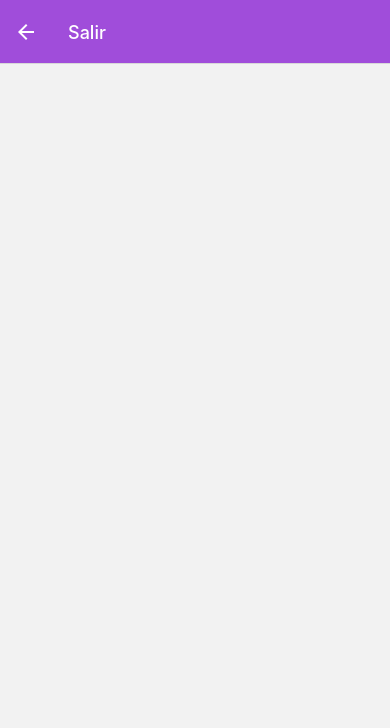
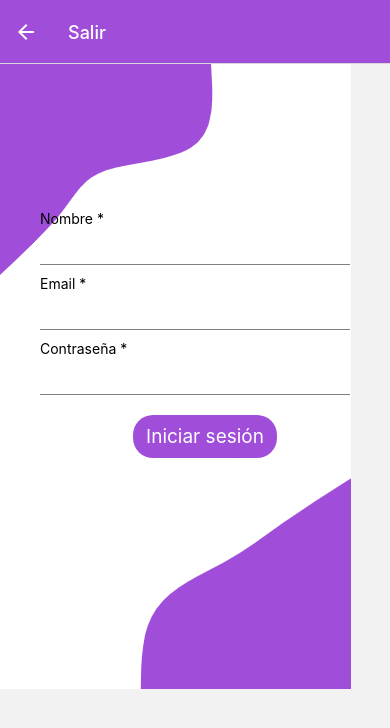
Before and after one commit to Rodriasdev/todo-list-react-native, a React Native app: screen /Register in a window 390 px wide. Shown: the top 728 px of the page. Built offline with nearby package versions, Linux system fonts and the light colour scheme.

Commit message:
added new input to form

```diff
--- a/components/ButtonsLogin.tsx
+++ b/components/ButtonsInputsForm.tsx
@@ -4,9 +4,20 @@ import { StyledTextInput } from "./StyledTextInput";
 import { ScaledSheet } from "react-native-size-matters";
 import { Link } from "@react-navigation/native";
 
-export const ButtonsLogin: React.FC = () => {
+interface Props {
+    name: boolean
+}
+
+export const ButtonsInputsForm: React.FC<Props> = ({name}) => {
     return(
         <View style={styles.container}>
+            {
+                name == false ? <View></View>:
+                <View style={styles.containerInput}>
+                    <Text>Nombre *</Text>
+                    <StyledTextInput/>
+                </View>
+            }
             <View style={styles.containerInput}>
                 <Text>Email *</Text>
                 <StyledTextInput/>
--- a/pages/Login.tsx
+++ b/pages/Login.tsx
@@ -1,7 +1,7 @@
 import React from "react";
 import { Image,View, ImageBackground,Text } from "react-native";
 import { ScaledSheet } from "react-native-size-matters";
-import { ButtonsLogin } from "../components/ButtonsLogin";
+import { ButtonsInputsForm } from "../components/ButtonsInputsForm";
 
 const Login : React.FC = () => {
     return(
@@ -11,7 +11,7 @@ const Login : React.FC = () => {
                     <Text style={[styles.text, {fontSize: 30}]}>Hola</Text>
                     <Text style={[styles.text, {fontSize: 20}]}>Inicie sesión en su cuenta</Text>
                 </View>
-                <ButtonsLogin/>
+                <ButtonsInputsForm name={false}/>
                 <View style={{flex: 1}}>
                     <Text style={[styles.text, {marginTop: 10}]}>Puedes utilizar tus redes sociales</Text>
                     <View style={styles.containerImages}>
--- a/pages/Register.tsx
+++ b/pages/Register.tsx
@@ -1,10 +1,33 @@
-import React from "react"
+import React from "react";
+import { View } from "react-native";
+import { ScaledSheet } from "react-native-size-matters";
+import { ImageBackground } from "react-native";
+import { ButtonsInputsForm } from "../components/ButtonsInputsForm";
 
 const Register: React.FC = () => {
     return(
-        <>
-        </>
-    )
-}
+        <View style={styles.container}>
+            <ImageBackground source={require('../assets/blob-scene-haikei2.png')} style={styles.backgroundImage}>
+                <View style={styles.componentContainer}>
+                    <ButtonsInputsForm name={true}/>
+                </View>
+            </ImageBackground>
+        </View>
+    );
+};
 
-export default Register
+export default Register;
+
+const styles = ScaledSheet.create({
+    container: {
+        flex: 1
+    },
+    backgroundImage: {
+        flex: 1,
+        resizeMode: 'cover',
+        justifyContent: 'center',
+    },
+    componentContainer: {
+        marginTop: -150
+    }
+});
```
